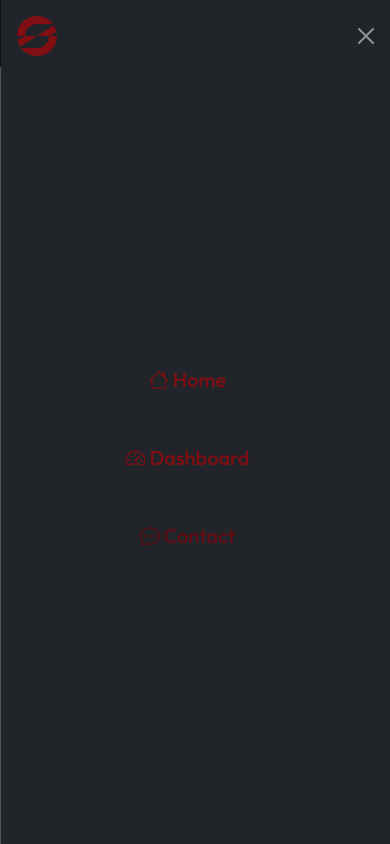
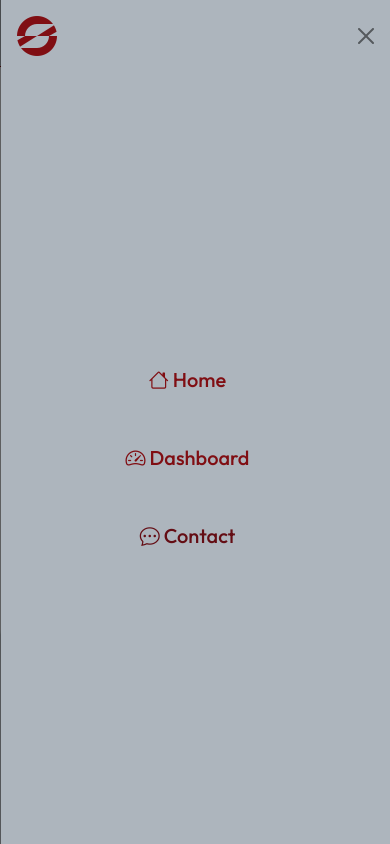
Before and after one commit to jam-esss/safety-incident-reporter, a plain HTML site: page HTML/contact.html in a window 390 px wide. Both pictures are taken after a click on the button "Toggle navigation". Drawn offline with nearby package versions, Linux system fonts and the light colour scheme.

Commit message:
Added contact us form

```diff
--- a/HTML/contact.html
+++ b/HTML/contact.html
@@ -7,7 +7,7 @@
         Contact | Logo Ipsum
     </title>
     <!-- Tab Favicon -->
-    <link rel="icon" href="images/logos/logoipsum-icon.png">
+    <link rel="icon" href="./images/logos/logoipsum-icon.png">
     <!-- Include Bootstrap CSS -->
     <link href="https://cdn.jsdelivr.net/npm/bootstrap@5.3.8/dist/css/bootstrap.min.css" rel="stylesheet"
           integrity="sha384-sRIl4kxILFvY47J16cr9ZwB07vP4J8+LH7qKQnuqkuIAvNWLzeN8tE5YBujZqJLB" crossorigin="anonymous">
@@ -18,10 +18,10 @@
 
 <body>
 <!-- Navbar -->
-<nav class="navbar navbar-dark navbar-expand-md bg-dark fixed-top">
+<nav class="navbar navbar-expand-md bg-colour-3 fixed-top">
     <div class="container-fluid">
 
-        <a class="navbar-brand" href="/safety-incident-reporter/HTML/">
+        <a class="navbar-brand" href="./">
             <img src="images/logos/logoipsum-long.png" alt="Logo Ipsum">
         </a>
 
@@ -30,14 +30,14 @@
             <span class="navbar-toggler-icon"></span>
         </button>
 
-        <div class="offcanvas offcanvas-end text-bg-dark" tabindex="-1" id="offcanvasNavbar"
+        <div class="offcanvas offcanvas-end bg-colour-3" tabindex="-1" id="offcanvasNavbar"
              aria-labelledby="offcanvasNavbarLabel">
 
             <div class="offcanvas-header">
                 <h5 class="offcanvas-title" id="offcanvasNavbarLabel">
-                    <img src="images/logos/logoipsum-icon.png" alt="Logo Ipsum">
+                    <img src="./images/logos/logoipsum-icon.png" alt="Logo Ipsum">
                 </h5>
-                <button type="button" class="btn-close btn-close-white" data-bs-dismiss="offcanvas"
+                <button type="button" class="btn-close" data-bs-dismiss="offcanvas"
                         aria-label="Close"></button>
             </div>
 
@@ -45,21 +45,21 @@
                 <ul class="navbar-nav justify-content-end text-center flex-grow-1 pe-3">
 
                     <li class="nav-item p-3">
-                        <a class="nav-link fs-5" aria-current="page" href="/safety-incident-reporter/HTML/">
+                        <a class="nav-link fs-5" aria-current="page" href="./">
                             <i class="bi bi-house"></i>
                             Home
                         </a>
                     </li>
 
                     <li class="nav-item p-3">
-                        <a class="nav-link fs-5" href="/safety-incident-reporter/HTML/dashboard.html">
+                        <a class="nav-link fs-5" href="./dashboard.html">
                             <i class="bi bi-speedometer2"></i>
                             Dashboard
                         </a>
                     </li>
 
                     <li class="nav-item p-3">
-                        <a class="nav-link fs-5 active" href="/safety-incident-reporter/HTML/contact.html">
+                        <a class="nav-link fs-5 active" href="./contact.html">
                             <i class="bi bi-chat-dots"></i>
                             Contact
                         </a>
@@ -70,12 +70,131 @@
         </div>
     </div>
 </nav>
-<!-- -->
 
+<!-- Contact Section -->
+<section class="d-flex justify-content-center align-items-center">
+    <div class="container d-flex flex-column justify-content-center align-items-center glass py-3"
+         style="max-width:800px; min-height: 250px">
+        <form class="row g-3 needs-validation w-100" id="contactForm" novalidate>
+            <h1>
+                Contact Us
+            </h1>
+            <div class="col-md-6">
+                <label for="fname" class="form-label">
+                    First name
+                </label>
+                <input type="text" class="form-control" id="fname" required>
+                <div class="invalid-feedback">
+                    Invalid Input.
+                </div>
+            </div>
 
+            <div class="col-md-6">
+                <label for="sname" class="form-label">
+                    Surname
+                </label>
+                <input type="text" class="form-control" id="sname" required>
+                <div class="invalid-feedback">
+                    Invalid Input.
+                </div>
+            </div>
+
+            <div class="col-md-6">
+                <label for="company" class="form-label">
+                    Company
+                </label>
+                <input type="text" class="form-control" id="company" required>
+                <div class="invalid-feedback">
+                    Invalid Input.
+                </div>
+            </div>
+
+            <div class="col-md-6">
+                <label for="email" class="form-label">
+                    Email
+                </label>
+                <input type="email" class="form-control" id="email" required>
+                <div class="invalid-feedback">
+                    Invalid Input.
+                </div>
+            </div>
+
+            <div class="col-md-6">
+                <label for="enquiry" class="form-label">
+                    Enquiry
+                </label>
+                <select class="form-select" id="enquiry" required>
+                    <option selected disabled value="">
+                        Choose...
+                    </option>
+                    <option>
+                        General Enquiry
+                    </option>
+                    <option>
+                        Technical Issue / Bug Report
+                    </option>
+                    <option>
+                        Account Access Issues
+                    </option>
+                    <option>
+                        Help Using the System
+                    </option>
+                </select>
+                <div class="invalid-feedback">
+                    Invalid Input.
+                </div>
+            </div>
+
+            <div class="col-md-6">
+                <label for="howtocontact" class="form-label">
+                    How would you like to be contacted?
+                </label>
+                <select class="form-select" id="howtocontact" required>
+                    <option selected disabled value="">
+                        Choose...
+                    </option>
+                    <option>
+                        Phone
+                    </option>
+                    <option>
+                        Email
+                    </option>
+                </select>
+                <div class="invalid-feedback">
+                    Invalid Input.
+                </div>
+            </div>
+
+            <div class="col-12">
+                <button class="btn btn-logo-ipsum" type="submit">
+                    Submit
+                </button>
+            </div>
+        </form>
+
+        <div id="successMessage" style="display: none">
+            <div class="d-flex flex-column justify-content-center align-items-center">
+            <h2 class="my-3">
+                Thank you for your query!
+                <br>
+                We will respond to you as soon as possible.
+            </h2>
+            <img class="my-3" src="images/logos/logoipsum-long.png" alt="Logo Ipsum">
+            <a class="btn btn-logo-ipsum" href="./dashboard.html">
+                Return To Dashboard
+            </a>
+            </div>
+        </div>
+
+    </div>
+</section>
 <!-- Include Bootstrap JS -->
 <script src="https://cdn.jsdelivr.net/npm/bootstrap@5.3.8/dist/js/bootstrap.bundle.min.js"
         integrity="sha384-FKyoEForCGlyvwx9Hj09JcYn3nv7wiPVlz7YYwJrWVcXK/BmnVDxM+D2scQbITxI"
         crossorigin="anonymous"></script>
+
+<!-- Include Bootstrap Form Validator JS -->
+<script src="./scripts/BootstrapFormValidator.js"></script>
+
 </body>
 </html>
```
